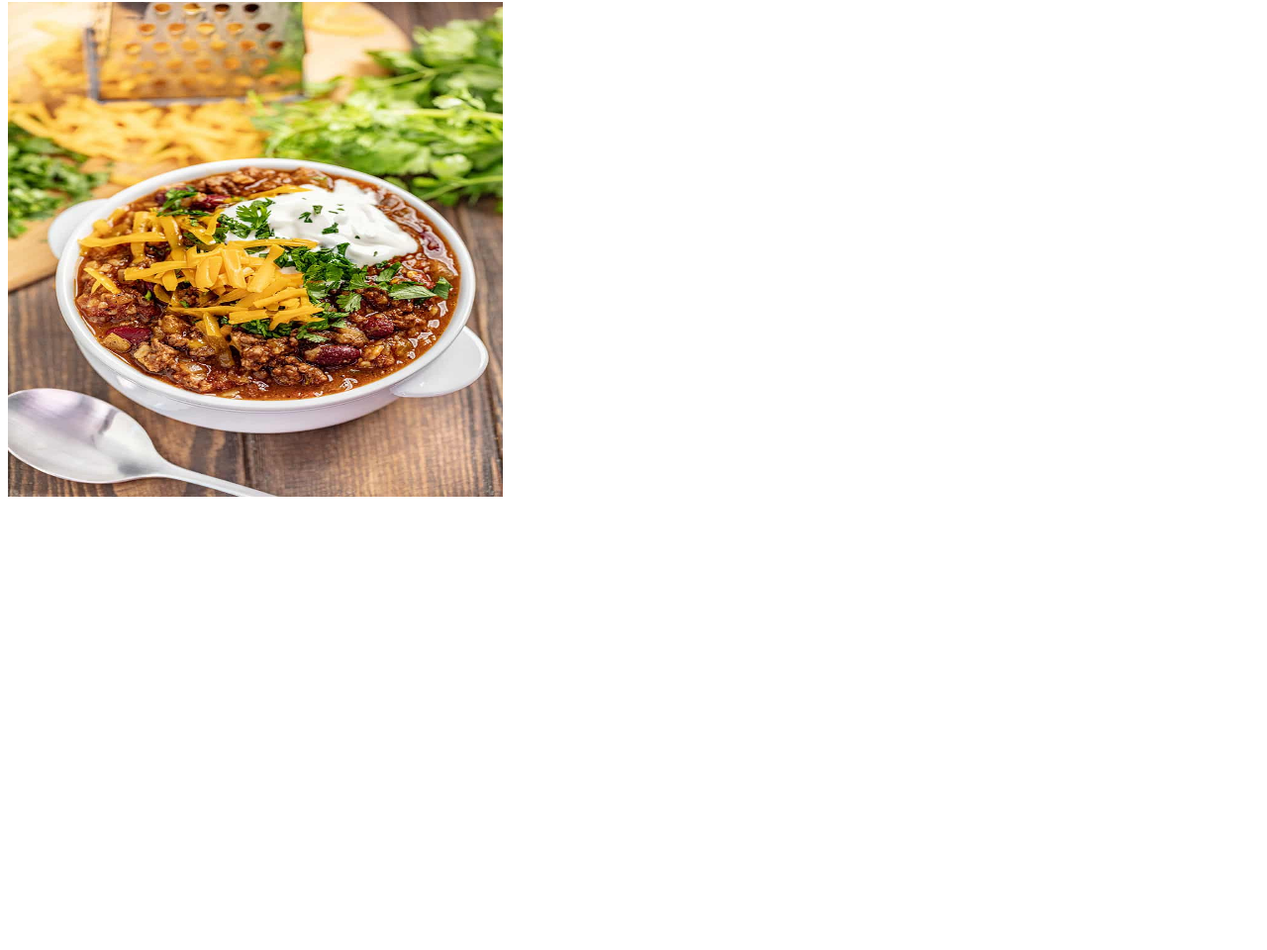
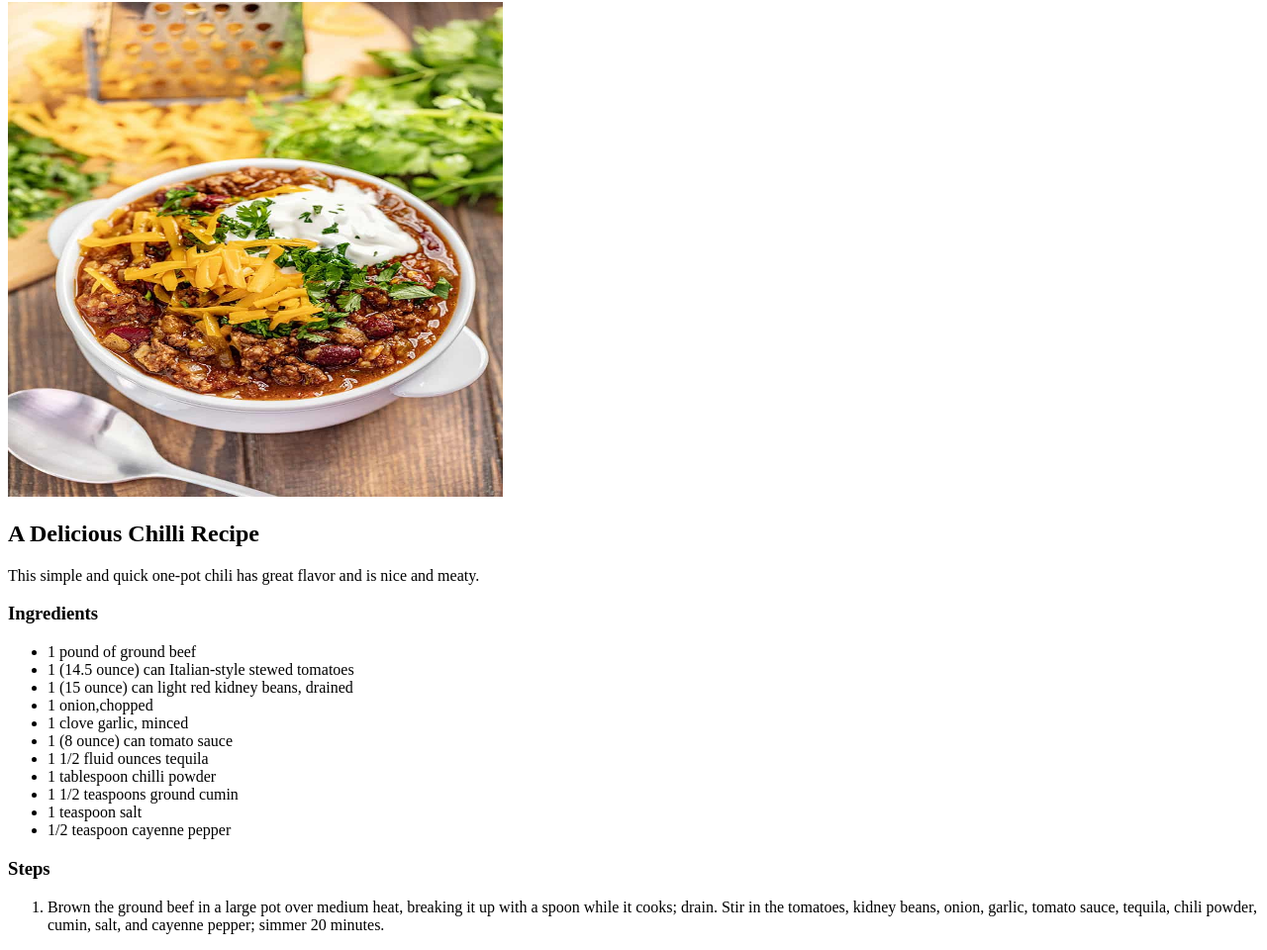
Before and after one commit to OGrady72/odin-recipes, a plain HTML site: page recipes/tequilachilli.html in a window 1280 px wide. Shown: the part 78-1038 px from the top of the page at 99% size. Before the commit the page ends 800 px from the top, so only its background shows below. Drawn offline with Linux system fonts and the light colour scheme.

Commit message:
Complete one recipe
Completed the first recipe. Added ingredents
and Steps using unordered lists and order lists.

```diff
--- a/recipes/tequilachilli.html
+++ b/recipes/tequilachilli.html
@@ -6,6 +6,28 @@
 
   <body>
     <h1>Tequila Chilli</h1>
-    <img src="../images/tq.jpg" alt="Clilli Pic" height="500" width="500">
+    <img src="../images/tq.jpg" alt="Chilli Pic" height="500" width="500">
+    <h2>A Delicious Chilli Recipe</h2>
+    <p>This simple and quick one-pot chili has great flavor and is nice and meaty.</p>
+    <h3>Ingredients</h3>
+    <ul>
+      <li>1 pound of ground beef</li>
+      <li>1 (14.5 ounce) can Italian-style stewed tomatoes</li>
+      <li>1 (15 ounce) can light red kidney beans, drained</li>
+      <li>1 onion,chopped</li>
+      <li>1 clove garlic, minced</li>
+      <li>1 (8 ounce) can tomato sauce</li>
+      <li>1 1/2 fluid ounces tequila</li>
+      <li>1 tablespoon chilli powder</li>
+      <li> 1 1/2 teaspoons ground cumin</li>
+      <li> 1 teaspoon salt </li>
+      <li> 1/2 teaspoon cayenne pepper</li>
+    </ul>
+
+    <h3>Steps</h3>
+    <ol>
+      <li><p>Brown the ground beef in a large pot over medium heat, breaking it up with a spoon while it cooks; drain.
+        Stir in the tomatoes, kidney beans, onion, garlic, tomato sauce, tequila, chili powder, cumin, salt, and cayenne pepper; simmer 20 minutes.</p></li>
+    </ol>
   </body>
 </html>
```
